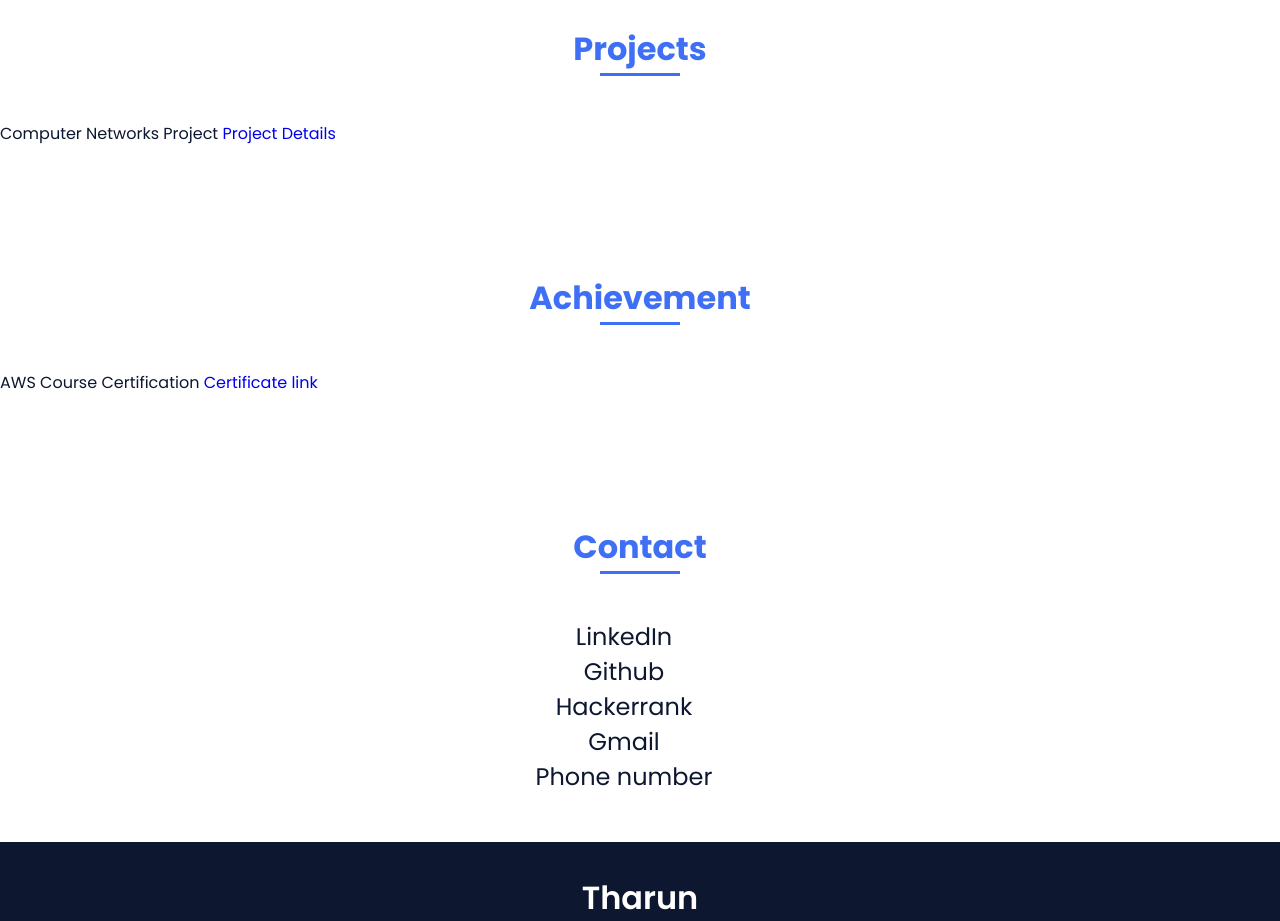
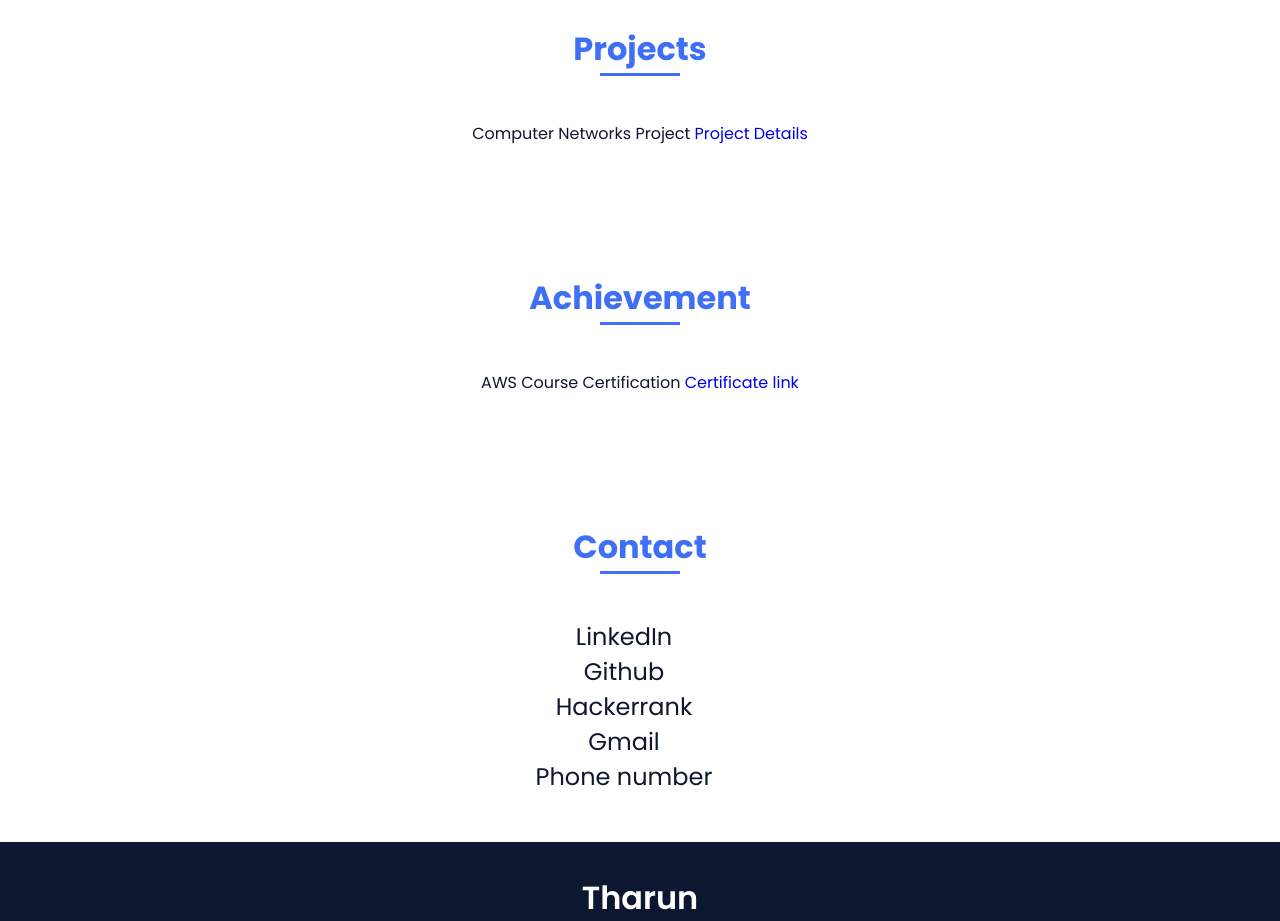
Before and after one commit to JTharun/Portfolio, a website with bundled scripts: page index.html in a window 1280 px wide. Shown: the part 2400-3321 px from the top of the page. Built offline with nearby package versions, Linux system fonts and the light colour scheme.

Commit message:
Update index.html

```diff
--- a/index.html
+++ b/index.html
@@ -168,14 +168,14 @@
             <!--===== Projects =====-->
             <section class="Projects section" id="Projects">
                 <h2 class="section-title">Projects</h2>
-                <p>Computer Networks Project
+                <p style="text-align:center;">Computer Networks Project
                     <a href="https://drive.google.com/file/d/1jRnZ8HGl871nTD513xPjecQdzFf1DP0W/view?usp=share_link">Project Details</a>
                 </p>
             </section>
             <!--===== Achievement =====-->
             <section class="Achievements section" id="Achievement">
                 <h2 class="section-title">Achievement</h2>
-                <p>AWS Course Certification
+                <p style="text-align:center;">AWS Course Certification
                     <a href="https://drive.google.com/file/d/1qHpjvRbmyyLr4nRhp4SInvVzZWZQUU0f/view?usp=share_link">Certificate link</a>
                 </p>
             </section>
```
